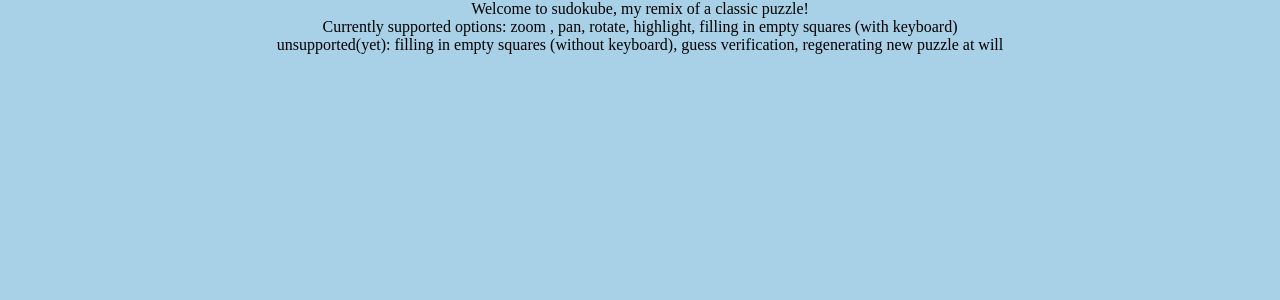
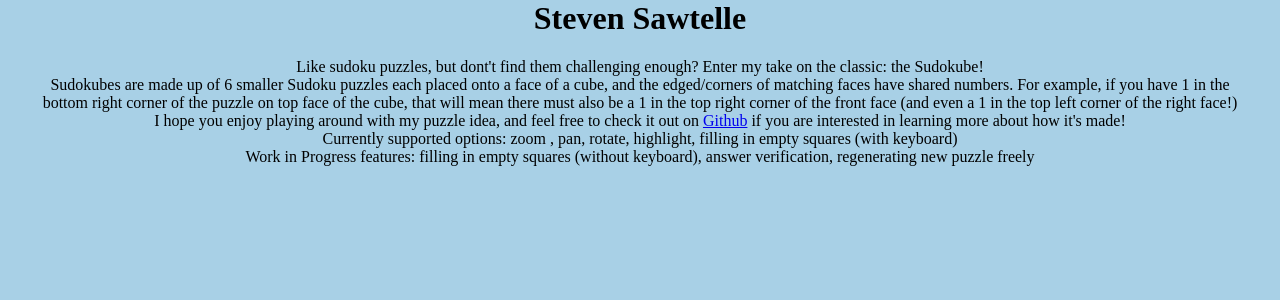
Before and after one commit to StevenSawtelle/stevensawtelle.github.io, a Jekyll site: the page puzzles/sudokube/about.html, which Jekyll copies as it is, in a window 1280 px wide. Shown: the top 300 px of the page. Built offline with Jekyll 4.4.1, drawn with Linux system fonts in a browser that asks for light colours; some web fonts are replaced.

Commit message:
Fixes for about sudokube

```diff
--- a/puzzles/sudokube/about.html
+++ b/puzzles/sudokube/about.html
@@ -19,10 +19,17 @@
 
 <body>
     <center>
+
+        <h1>Steven Sawtelle</h1>
         <p>
-            Welcome to sudokube, my remix of a classic puzzle!
+            Like sudoku puzzles, but dont't find them challenging enough? Enter my take on the classic: the Sudokube!
+            <br>Sudokubes are made up of 6 smaller Sudoku puzzles each placed onto a face of a cube, and the edged/corners of
+            matching faces have shared numbers. For example, if you have 1 in the bottom right corner of the puzzle on top face of the cube,
+             that will mean there must also be a 1 in the top right corner of the front face (and even a 1 in the top left corner of the right face!)
+            <br>I hope you enjoy playing around with my puzzle idea, and feel free to check it out on <a href="https://github.com/StevenSawtelle/sudokube">Github</a>
+            if you are interested in learning more about how it's made!
             <br>Currently supported options: zoom , pan, rotate, highlight, filling in empty squares (with keyboard)
-            <br>unsupported(yet): filling in empty squares (without keyboard), guess verification, regenerating new puzzle at will
+            <br>Work in Progress features: filling in empty squares (without keyboard), answer verification, regenerating new puzzle freely
         </p>
     </center>
 </body>
--- a/puzzles/sudokube/sudoku_generate.js
+++ b/puzzles/sudokube/sudoku_generate.js
@@ -925,7 +925,6 @@ function onWindowResize() {
 var clickedObject = null;
 
 function onClick(event){
-  event.preventDefault();
   //unselect recent if applicable
   if(clickedObject){
   	let materialArray = getMaterialArray(clickedObject.val, "unpicked");
```
